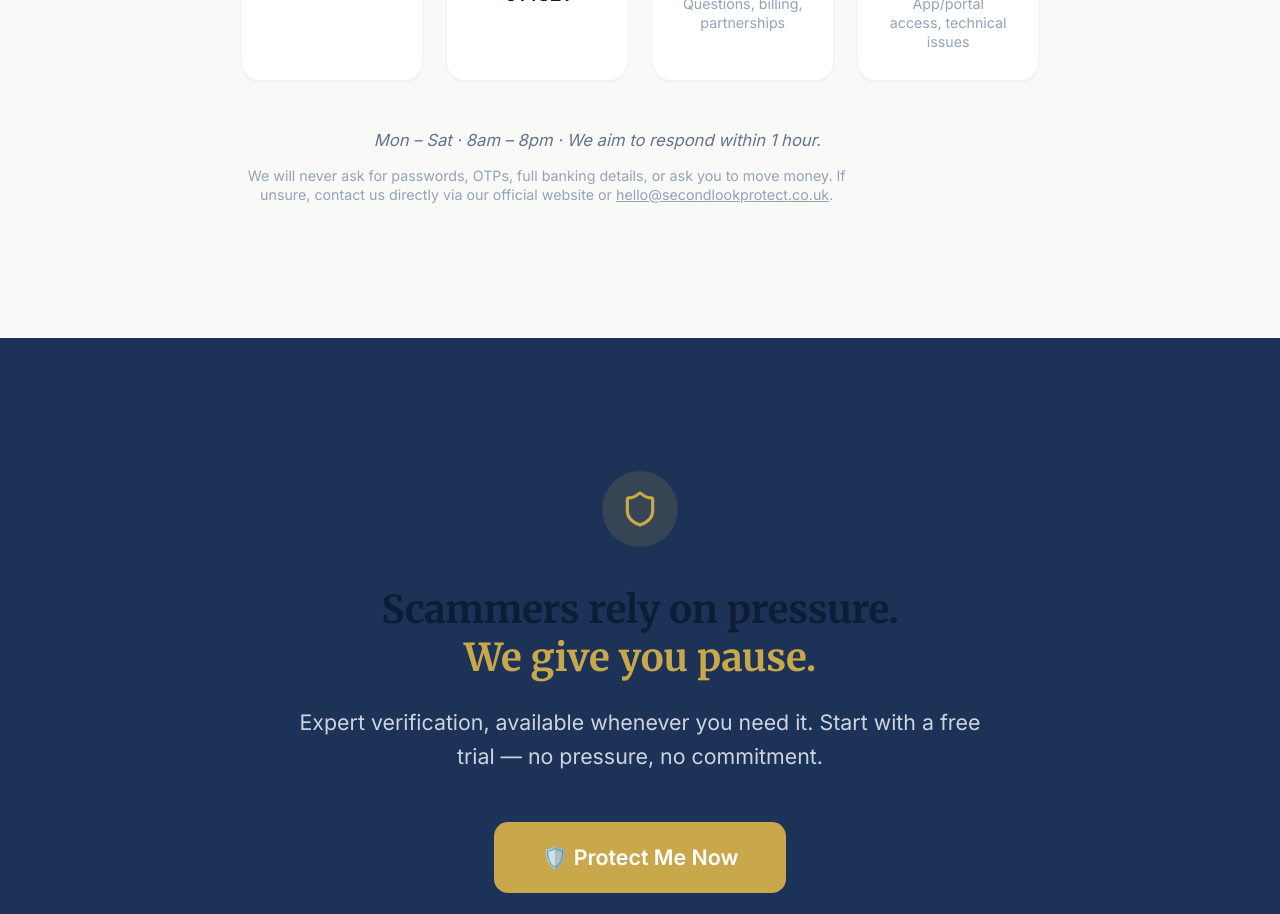
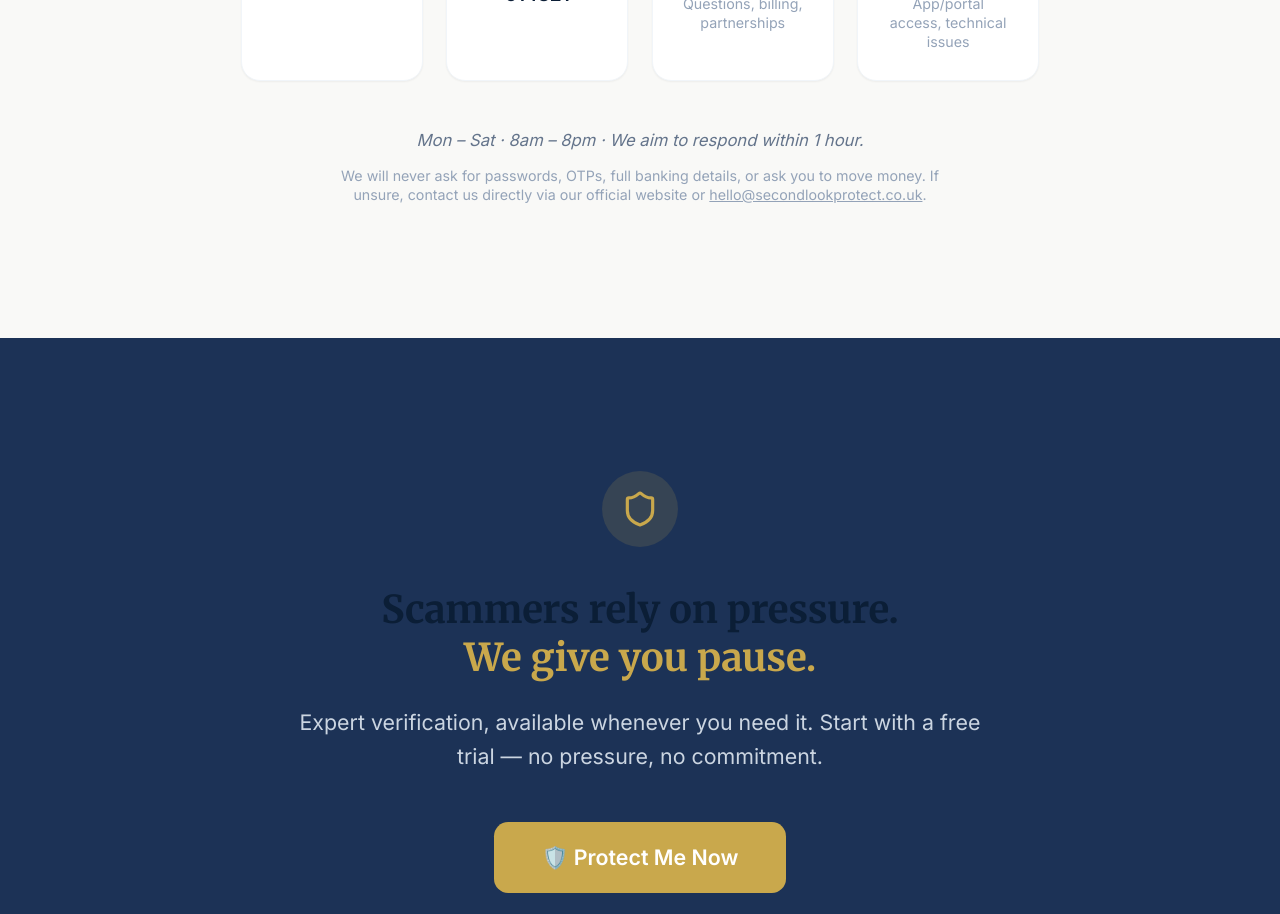
Before and after one commit to krowan444/Second-Look-Protect, a React (Vite) app: page / in a window 1280 px wide. Shown: the part 10340-11254 px from the top of the page. Built offline with nearby package versions, Linux system fonts and the light colour scheme; no server answers.

Commit message:
Move contact footer notes outside max-w-2xl wrapper for true section-wide centering

```diff
--- a/src/App.tsx
+++ b/src/App.tsx
@@ -902,14 +902,15 @@ export default function App() {
               </div>
             </a>
           </div>
+        </div>
 
-          <div className="w-full mx-auto text-center">
-            <p className="text-slate-500 text-sm italic">Mon – Sat · 8am – 8pm · We aim to respond within 1 hour.</p>
-            <p className="text-slate-400 text-xs mt-3">
-              We will never ask for passwords, OTPs, full banking details, or ask you to move money. If unsure, contact us directly via our official website or{' '}
-              <a href="mailto:hello@secondlookprotect.co.uk" className="underline underline-offset-1 hover:text-slate-600 transition-colors">hello@secondlookprotect.co.uk</a>.
-            </p>
-          </div>
+        {/* Contact footer note — full section width, true center */}
+        <div className="flex flex-col items-center justify-center w-full mt-8 text-center" style={{ maxWidth: '56rem', marginLeft: 'auto', marginRight: 'auto' }}>
+          <p className="text-slate-500 text-sm italic">Mon – Sat · 8am – 8pm · We aim to respond within 1 hour.</p>
+          <p className="text-slate-400 text-xs mt-3 max-w-2xl">
+            We will never ask for passwords, OTPs, full banking details, or ask you to move money. If unsure, contact us directly via our official website or{' '}
+            <a href="mailto:hello@secondlookprotect.co.uk" className="underline underline-offset-1 hover:text-slate-600 transition-colors">hello@secondlookprotect.co.uk</a>.
+          </p>
         </div>
       </SectionWrapper>
 
```
